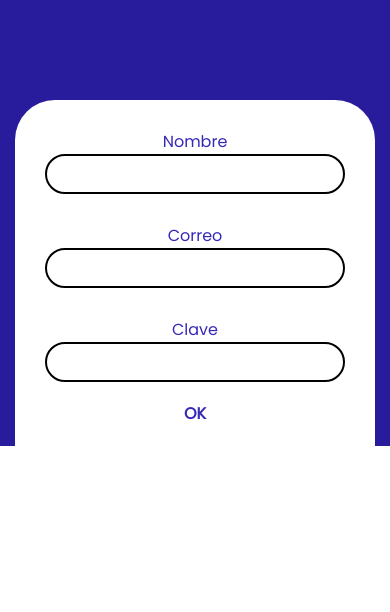
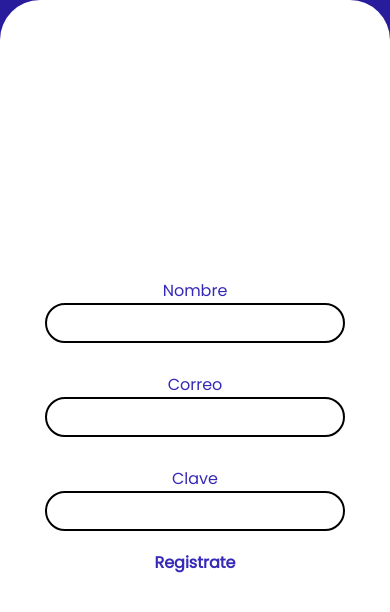
Before and after one commit to CamilaMaira/citi, a React (Create React App) app: page /register in a window 390 px wide. Shown: the top 612 px of the page. Built offline with nearby package versions, Linux system fonts and the light colour scheme; no server answers.

Commit message:
pasar a master

```diff
--- /dev/null
+++ b/src/Components/Register.css
@@ -0,0 +1,57 @@
+@media (max-width:768px) {
+
+  .container {
+    background-color: #281C9D;
+    width: 100%;
+    height: 100vh;
+  }
+
+    .main-container {
+      display: flex;
+      justify-content: center;
+      align-items: center;
+      width: 100%;
+    }
+
+    .register-container {
+      position: fixed;
+      bottom: 0;
+      width: 100%;
+      height: 80%;
+      background-color: white;
+      border-top-right-radius: 40px;
+      border-top-left-radius: 40px;
+      display: flex;
+      flex-direction: column;
+      justify-content: center;
+      align-items: center;
+      }
+
+input {
+  border-radius: 15px;
+  height: 40px;
+  width: 250px;
+  border: 2px solid #281C9D;
+}
+.email,
+.password,
+.name {
+  color: #c4c4c4;
+  margin-top: 20px;
+  font-size: 20px;
+}
+
+.btn-ok button {
+  margin-top: 40px;
+  background-color: #281C9D;
+  width: 260px;
+  height: 50px;
+  border-radius: 15px;
+  color: white;
+  font-size: 18px;
+}
+
+.btn-ok button a {
+  text-align: center;
+}
+}
--- a/src/Components/Register.js
+++ b/src/Components/Register.js
@@ -1,6 +1,7 @@
 import React, { useState } from 'react';
 import firebase from '../Firebase';
 import { withRouter, Link } from 'react-router-dom'
+import './Register.css'
 
 
 
@@ -43,7 +44,7 @@ function Register(props) {
         type="submit"
         onClick={onRegister}
         className="">
-          OK
+          Registrate
         </button>
         </Link>
 
```
